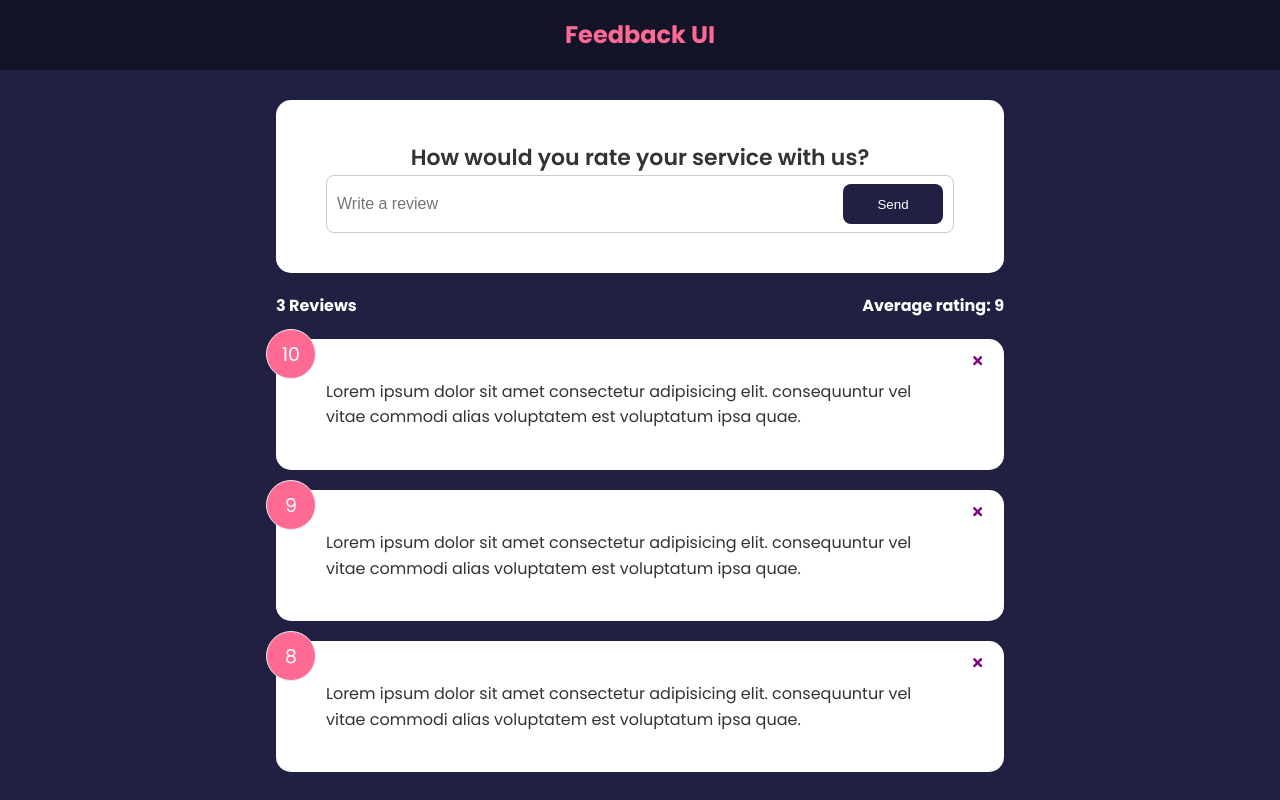
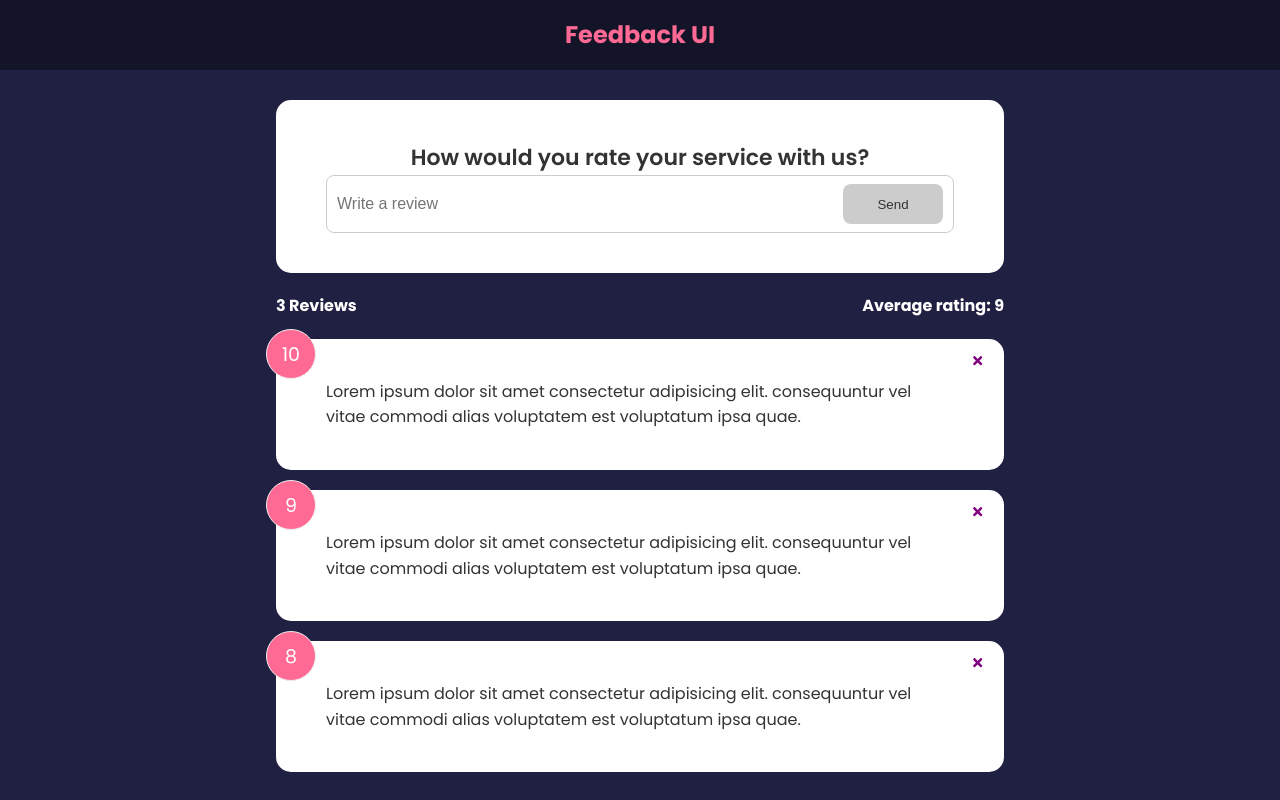
Before and after one commit to gladinestrydom/feedback-app, a React (Create React App) app: page / in a window 1280 px wide. Built offline with nearby package versions, Linux system fonts and the light colour scheme.

Commit message:
Input validation

```diff
--- a/src/components/FeedBackForm.jsx
+++ b/src/components/FeedBackForm.jsx
@@ -4,9 +4,22 @@
 
 function FeedBackForm() {
   const [text, setText] = useState('');
+  const [btnDisabled, setBtnDisabled] = useState(true);
+  const [msg, setMsg] = useState('');
 
   const handleTextChange = (e) => {
-    console.log(e.target.value);
+    if (text === '') {
+      setBtnDisabled(true);
+      setMsg(null);
+    } else if (text !== '' && text.trim().length <= 10) {
+      setBtnDisabled(true);
+      setMsg('Text must be at least 10 characters');
+    } else {
+      setMsg(null);
+      setBtnDisabled(false);
+    }
+
+    setText(e.target.value);
   };
 
   return (
@@ -21,8 +34,12 @@
             placeholder="Write a review"
             value={text}
           />
-          <Button type="submit">Send</Button>
+          <Button type="submit" isDisabled={btnDisabled}>
+            Send
+          </Button>
         </div>
+
+        {msg && <div className="message">{msg}</div>}
       </form>
     </Card>
   );
```
